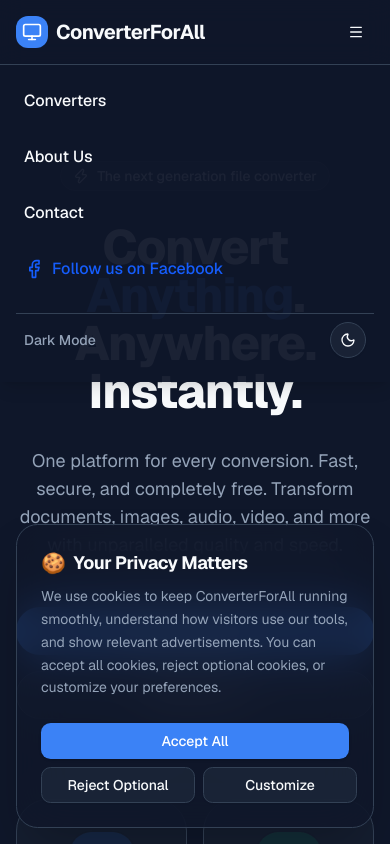
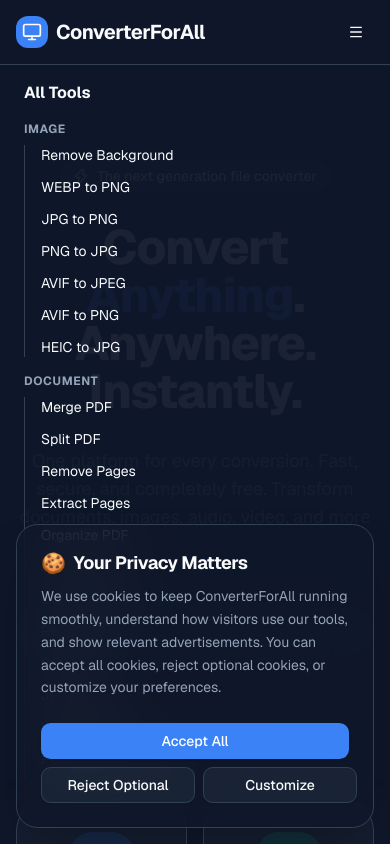
Before and after one commit to bahlrulez/converterforall, a Next.js app: page / in a window 390 px wide. Both pictures are taken after a click on the button "Toggle mobile menu". Shown: the top 844 px of the page. Built offline with nearby package versions, Linux system fonts and the light colour scheme.

Commit message:
feat: add dynamic tool listing to mobile navigation menu

```diff
--- a/src/components/layout/header.tsx
+++ b/src/components/layout/header.tsx
@@ -125,15 +125,30 @@
 
       {/* Mobile Menu Dropdown */}
       {isMobileMenuOpen && (
-        <div className="md:hidden border-t bg-background/95 backdrop-blur-md absolute w-full shadow-lg">
+        <div className="md:hidden border-t bg-background/95 backdrop-blur-md absolute w-full shadow-lg max-h-[85vh] overflow-y-auto">
           <nav className="flex flex-col p-4 gap-4">
-            <Link
-              href="/#featured-tools"
-              className="text-base font-medium p-2 hover:bg-muted rounded-md transition-colors"
-              onClick={() => setIsMobileMenuOpen(false)}
-            >
-              Converters
-            </Link>
+
+            <div className="flex flex-col gap-4 mb-4 pb-4 border-b">
+              <span className="text-base font-bold px-2">All Tools</span>
+              {Object.entries(toolsDatabase).map(([categoryName, tools]) => (
+                <div key={categoryName}>
+                  <div className="text-xs font-bold text-muted-foreground px-2 mb-2 uppercase tracking-wider">{categoryName}</div>
+                  <div className="flex flex-col pl-4 border-l ml-2 gap-3">
+                    {Object.entries(tools as any).map(([slug, tool]: any) => (
+                      <Link
+                        key={slug}
+                        href={`/${slug}`}
+                        className="text-sm text-foreground hover:text-primary transition-colors"
+                        onClick={() => setIsMobileMenuOpen(false)}
+                      >
+                        {tool.title.replace('Convert ', '')}
+                      </Link>
+                    ))}
+                  </div>
+                </div>
+              ))}
+            </div>
+
             <Link
               href="/about"
               className="text-base font-medium p-2 hover:bg-muted rounded-md transition-colors"
```
